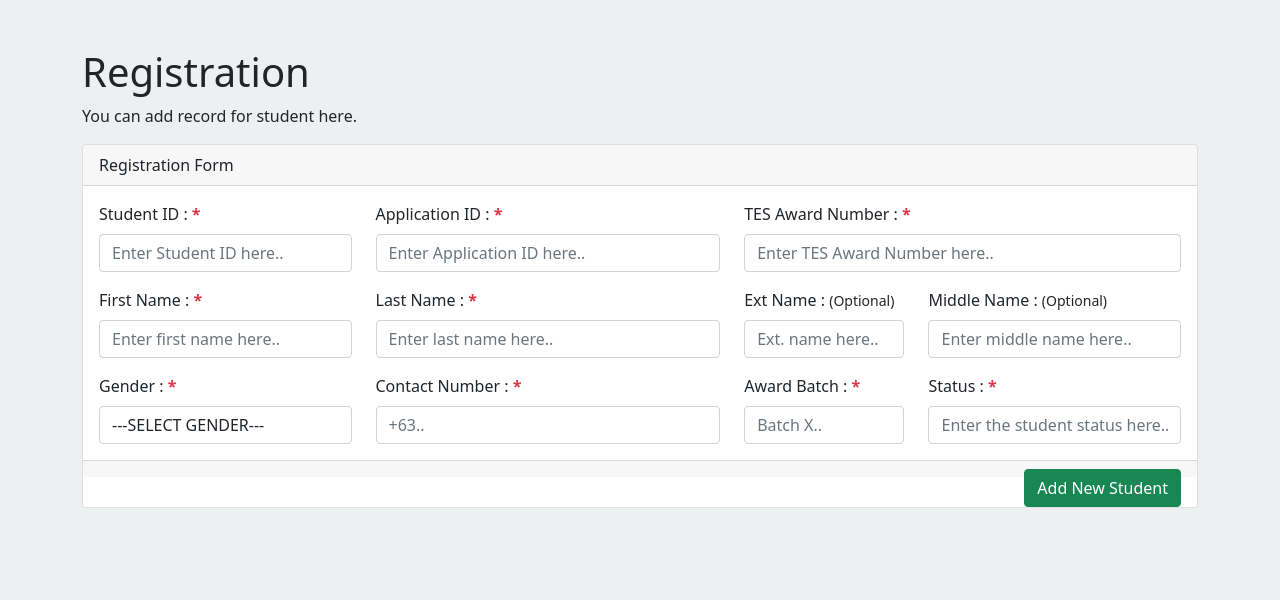
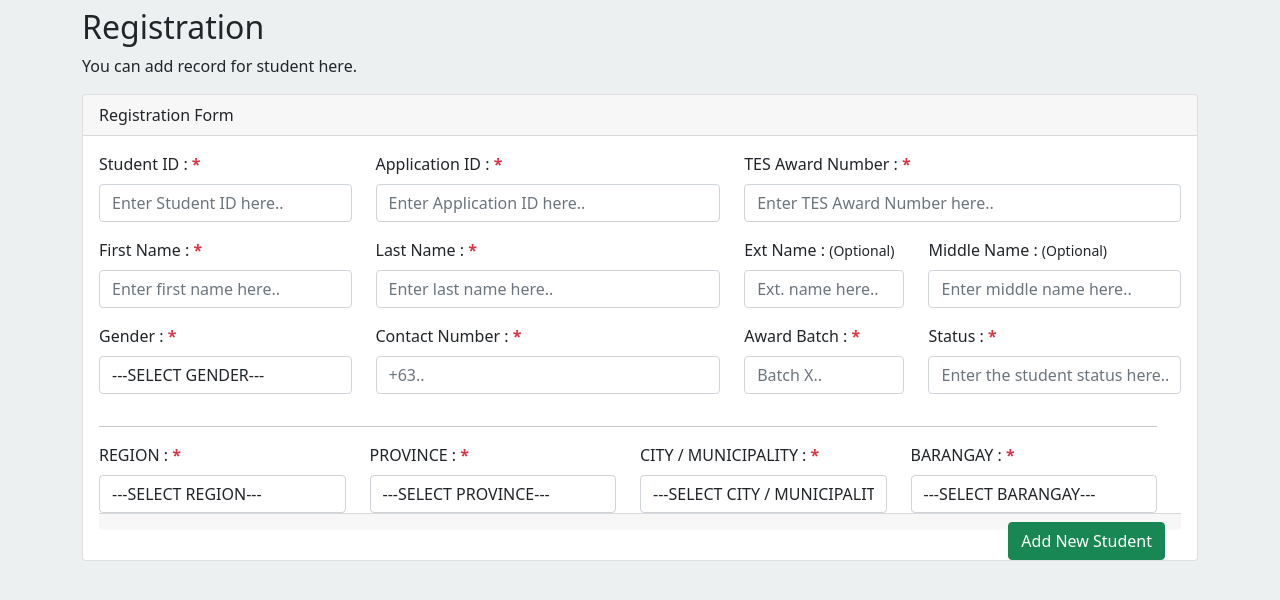
Before and after one commit to Yancykent/event-driven-programming, a PHP site: page /registration.php in a window 1280 px wide. Shown: the part 58-658 px from the top of the page. Run offline with PHP 8.4, Linux system fonts and the light colour scheme; data that the repository does not hold is empty.

Commit message:
Update registration.php

```diff
--- a/registration.php
+++ b/registration.php
@@ -3,7 +3,7 @@
 <head>
     <meta charset="UTF-8">
     <meta name="viewport" content="width=device-width, initial-scale=1.0">
-    <title>Search</title>
+    <title>Event Driven Programming</title>
 
     <script src="./assets/js/search.js"></script>
 
@@ -41,7 +41,7 @@
 
 
     <div class="container">
-        <p class="h1 mt-5">Registration</p>
+        <p class="h2 mt-2">Registration</p>
         <p>You can add record for student here.</p>
     <div class="card mt-3">
 
@@ -119,6 +119,55 @@
             <label>Status : <b class="text-danger">*</b></label>
             <input name="inp_status" type="text" placeholder="Enter the student status here.." class="form-control mt-2">
           </div>
+
+          <!-- Address -->
+          <?php
+          include './config/database.php';
+          ?>
+
+          <div class="row mt-3">
+            <div class="col-md-12">
+              <hr>
+            </div>
+              <div class="col-md-3">
+              <label> REGION : <b class="text-danger">*</b></label>
+              <select name="inp_region" id="inp_region" onchange="display_Province(this.value)" required class="form-control mt-2">
+                <option value="" disabled selected>---SELECT REGION---</option>
+                <?php
+                $sql = "SELECT * FROM ph_region";
+                $result = $conn->query($sql);
+
+                if ($result->num_rows > 0) {
+                  while ($row = $result->fetch_assoc()) {
+                    ?>
+                    <option value="<?= $row['regCode'] ?>"><?= $row['regDesc'] ?></option>
+                    <?php
+                  }
+                } else {
+                    echo "0 results";
+                }
+                $conn->close();
+                ?>
+              </select>
+              </div>
+              <div class="col-md-3">
+              <label> PROVINCE : <b class="text-danger">*</b></label>
+              <select name="inp_province" id="inp_province" onchange="display_Citymun(this.value)" required class="form-control mt-2">
+                <option value="" disabled selected>---SELECT PROVINCE---</option>
+              </select>
+          </div>
+          <div class="col-md-3">
+              <label> CITY / MUNICIPALITY : <b class="text-danger">*</b></label>
+              <select name="inp_province" id="inp_citymun" onchange="display_Barangay(this.value)" required class="form-control mt-2">
+                <option value="" disabled selected>---SELECT CITY / MUNICIPALITY---</option>
+              </select>
+          </div>
+          <div class="col-md-3">
+              <label> BARANGAY : <b class="text-danger">*</b></label>
+              <select name="inp_province" id="inp_barangay" required class="form-control mt-2">
+                <option value="" disabled selected>---SELECT BARANGAY---</option>
+              </select>
+          </div>
         </div>
     </div>
     <div class="card-footer">
@@ -132,5 +181,54 @@
         </div>
       </div>
 </body>
+<script>
+    function display_Province(regCode){
+      $.ajax({
+        url: './models/ph-address.php',
+        type: 'POST',
+        data: {
+            'type' : 'region',
+            'post_code' : regCode
+
+         },
+        success: function(response){
+            $('#inp_province').html(response);
+        }
+    });
+    }
+
+    function display_Citymun(provCode){
+      $.ajax({
+        url: './models/ph-address.php',
+        type: 'POST',
+        data: {
+          'type' : 'province',
+          'post_code' : provCode
+        },
+        success: function(response){
+            $('#inp_citymun').html(response);
+        }
+      });
+    }
+
+    function display_Barangay(citymunCode){
+      $.ajax({
+        url: './models/ph-address.php',
+        type: 'POST',
+        data: {
+          'type' : 'citymun',
+          'post_code' : citymunCode
+        },
+        success: function(response){
+            $('#inp_barangay').html(response);
+        }
+      });
+    }
+
+
+</script>
+
+
+
 <script src="https://code.jquery.com/jquery-3.7.1.js" integrity="sha256-eKhayi8LEQwp4NKxN+CfCh+3qOVUtJn3QNZ0TciWLP4=" crossorigin="anonymous"></script>
 </html
```
